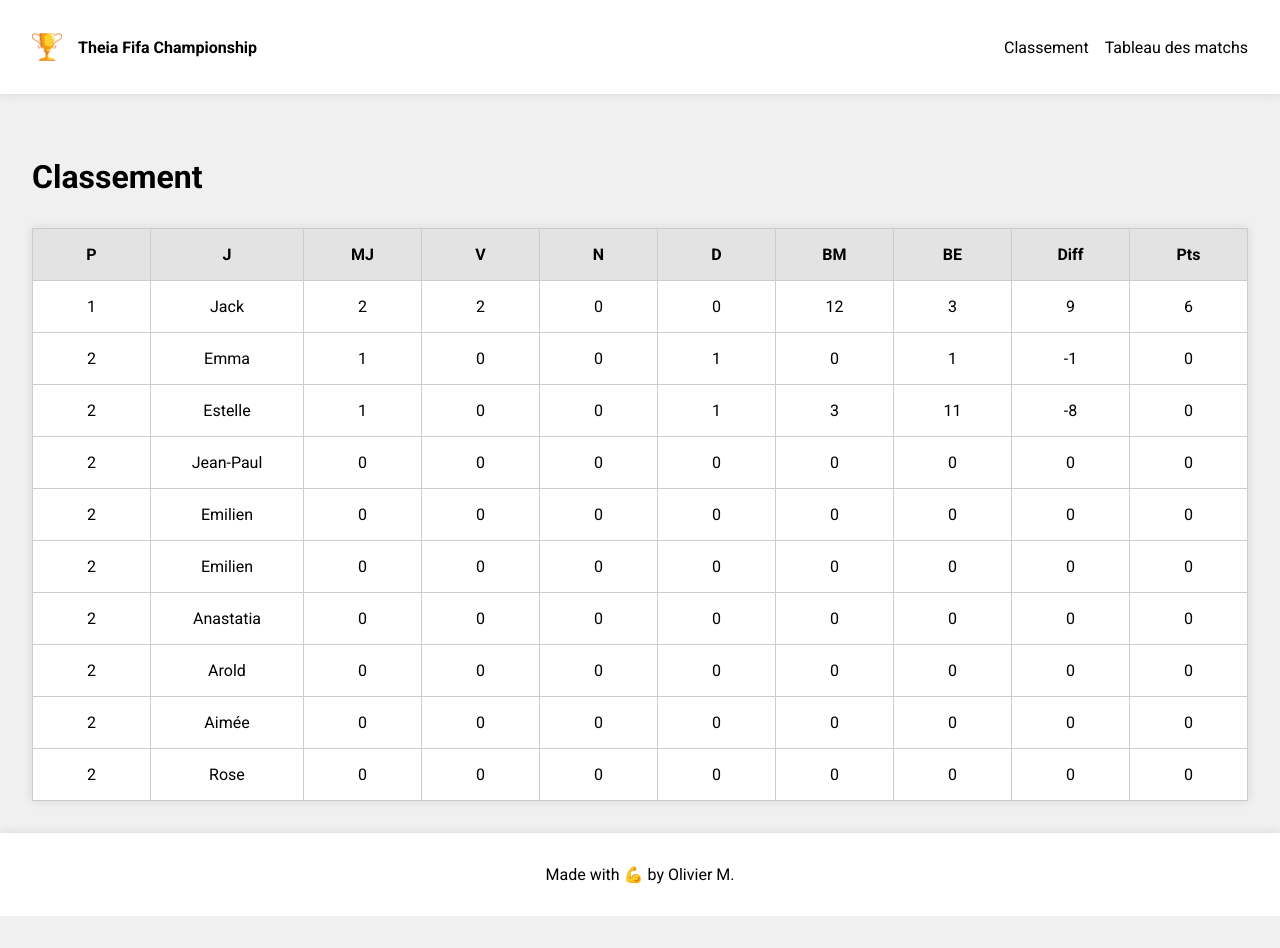
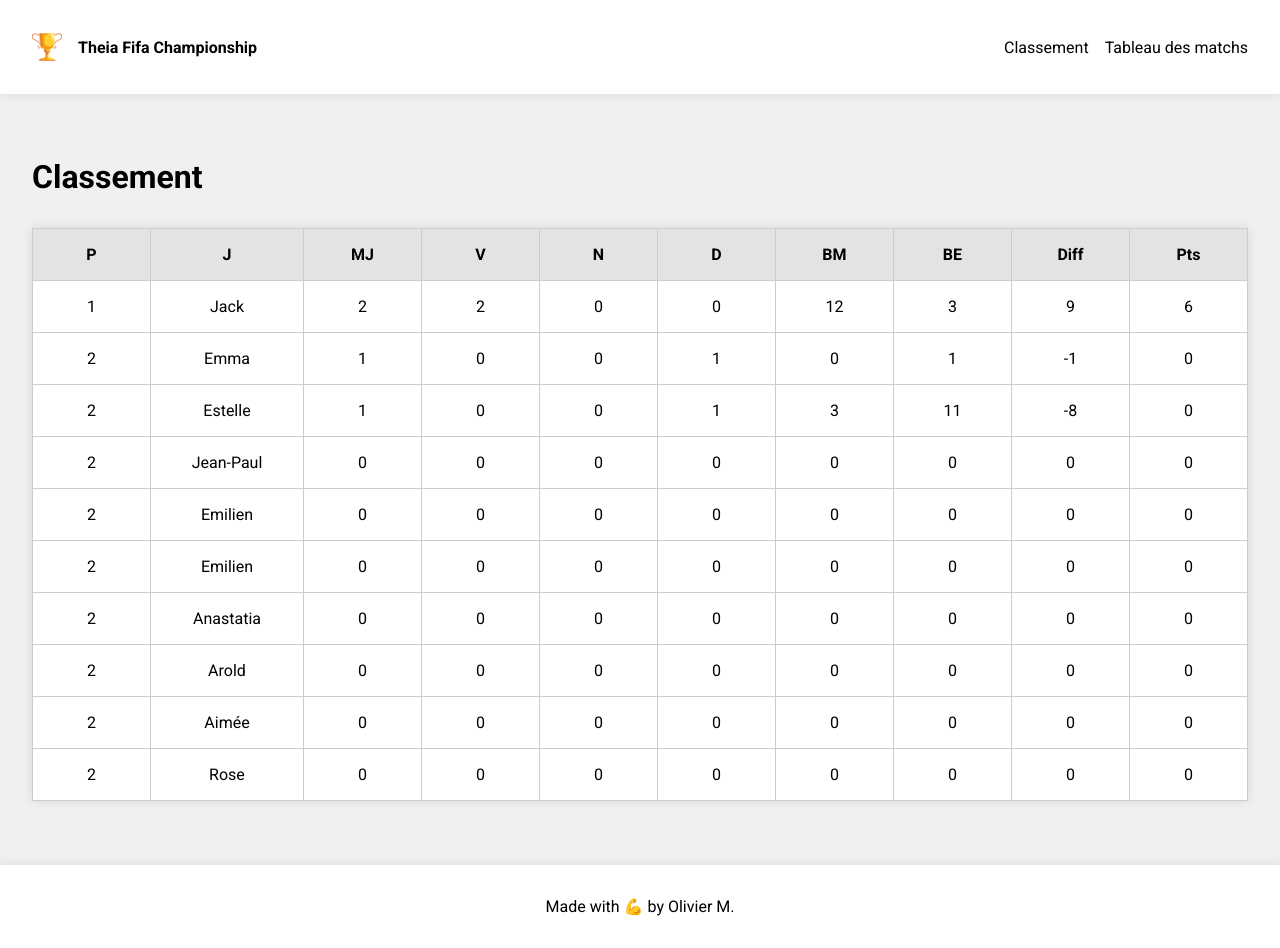
Before and after one commit to OlivierMonsire/theia-fifa, a React (Vite) app: page /ranking in a window 1280 px wide. Before the commit the page ends 916 px from the top, so only its background shows below. Built offline with nearby package versions, Linux system fonts and the light colour scheme; no server answers.

Commit message:
UI: Update global spacing

```diff
--- a/src/index.css
+++ b/src/index.css
@@ -7,8 +7,7 @@
 }
 
 html,
-body,
-#root {
+body {
   height: 100%;
 }
 
@@ -27,8 +26,9 @@ body {
 }
 
 main {
-  padding: 2rem;
-  height: 100%;
+  padding: 4rem 2rem;
+  min-height: 100%;
+  flex-grow: 1;
 }
 
 ul {
@@ -44,7 +44,7 @@ a {
 
 .page-title {
   margin: 0;
-  padding-block: 2rem;
+  padding-bottom: 2rem;
 }
 
 .table-container {
```
